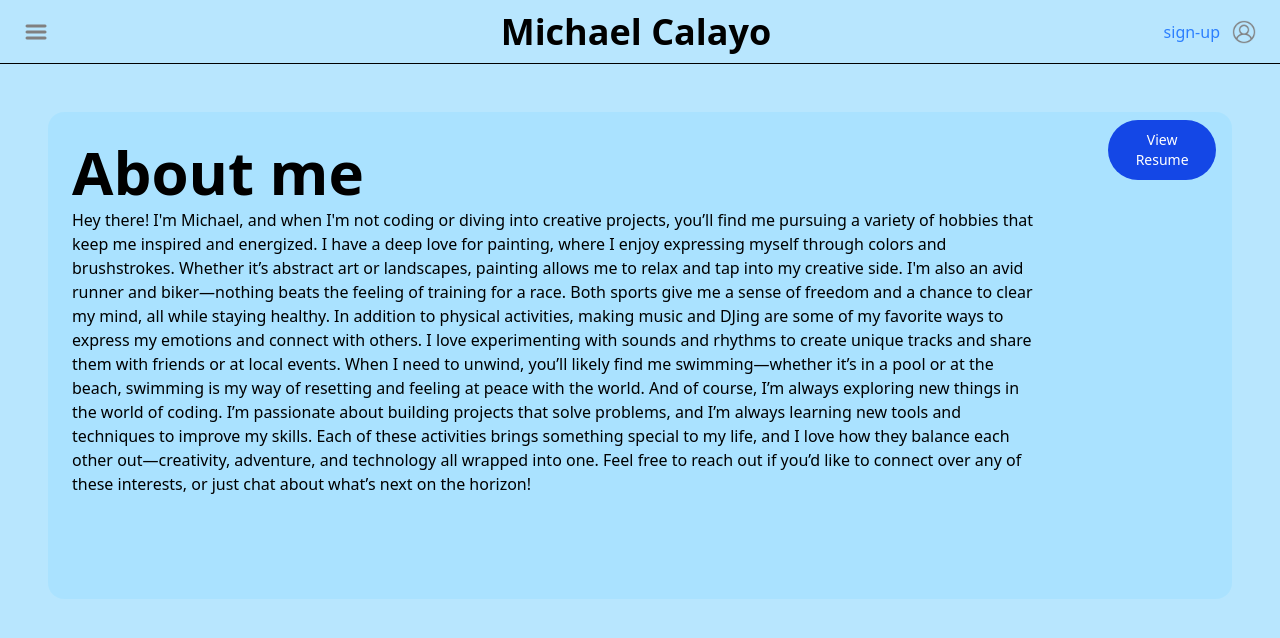
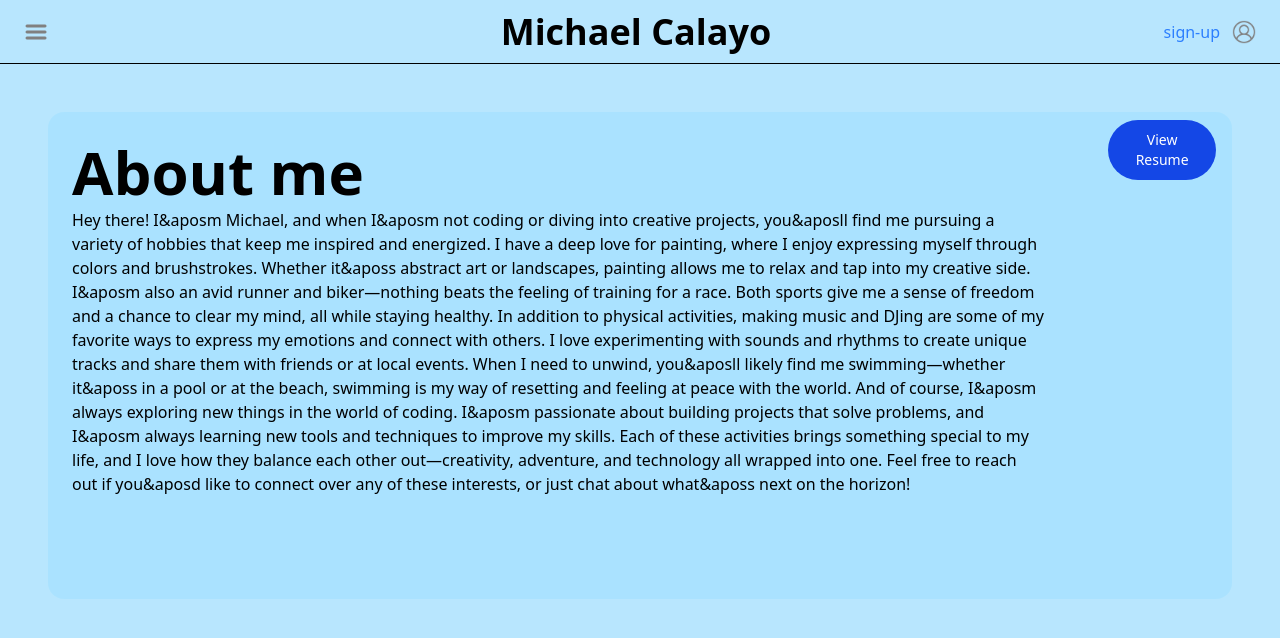
Before and after one commit to mcalayo/mcalayo.github.io, a Next.js app: page /about in a window 1280 px wide. Shown: the top 638 px of the page. Built offline with nearby package versions, Linux system fonts and the light colour scheme.

Commit message:
fix build errors

```diff
--- a/app/about/page.tsx
+++ b/app/about/page.tsx
@@ -4,7 +4,7 @@ import Resume from '../components/Resume'
 import ResumeButton from '../components/ResumeButton'
 
 export default async function Page() {
-  let showResume = false
+  const showResume = false
   return (
     <section className='flex flex-col p-12'>
       <div className='h-[487px] flex-row justify-between gap-12 rounded-2xl bg-sky-300/20 p-2 md:flex'>
@@ -13,28 +13,29 @@ export default async function Page() {
             <TypingEffect messages={['About me']}></TypingEffect>
           </div>
           <p className='flex'>
-            Hey there! I'm Michael, and when I'm not coding or diving into
-            creative projects, you’ll find me pursuing a variety of hobbies that
-            keep me inspired and energized. I have a deep love for painting,
-            where I enjoy expressing myself through colors and brushstrokes.
-            Whether it’s abstract art or landscapes, painting allows me to relax
-            and tap into my creative side. I'm also an avid runner and
-            biker—nothing beats the feeling of training for a race. Both sports
-            give me a sense of freedom and a chance to clear my mind, all while
-            staying healthy. In addition to physical activities, making music
-            and DJing are some of my favorite ways to express my emotions and
-            connect with others. I love experimenting with sounds and rhythms to
-            create unique tracks and share them with friends or at local events.
-            When I need to unwind, you’ll likely find me swimming—whether it’s
-            in a pool or at the beach, swimming is my way of resetting and
-            feeling at peace with the world. And of course, I’m always exploring
-            new things in the world of coding. I’m passionate about building
-            projects that solve problems, and I’m always learning new tools and
-            techniques to improve my skills. Each of these activities brings
-            something special to my life, and I love how they balance each other
-            out—creativity, adventure, and technology all wrapped into one. Feel
-            free to reach out if you’d like to connect over any of these
-            interests, or just chat about what’s next on the horizon!
+            Hey there! I&aposm Michael, and when I&aposm not coding or diving
+            into creative projects, you&aposll find me pursuing a variety of
+            hobbies that keep me inspired and energized. I have a deep love for
+            painting, where I enjoy expressing myself through colors and
+            brushstrokes. Whether it&aposs abstract art or landscapes, painting
+            allows me to relax and tap into my creative side. I&aposm also an
+            avid runner and biker—nothing beats the feeling of training for a
+            race. Both sports give me a sense of freedom and a chance to clear
+            my mind, all while staying healthy. In addition to physical
+            activities, making music and DJing are some of my favorite ways to
+            express my emotions and connect with others. I love experimenting
+            with sounds and rhythms to create unique tracks and share them with
+            friends or at local events. When I need to unwind, you&aposll likely
+            find me swimming—whether it&aposs in a pool or at the beach,
+            swimming is my way of resetting and feeling at peace with the world.
+            And of course, I&aposm always exploring new things in the world of
+            coding. I&aposm passionate about building projects that solve
+            problems, and I&aposm always learning new tools and techniques to
+            improve my skills. Each of these activities brings something special
+            to my life, and I love how they balance each other out—creativity,
+            adventure, and technology all wrapped into one. Feel free to reach
+            out if you&aposd like to connect over any of these interests, or
+            just chat about what&aposs next on the horizon!
           </p>
         </div>
         <div>
--- a/app/components/ReactTyping.tsx
+++ b/app/components/ReactTyping.tsx
@@ -7,7 +7,7 @@ interface TypingEffectProps {
 }
 
 const TypingEffect: React.FC<TypingEffectProps> = ({ messages }) => {
-  let messagesSequence = []
+  const messagesSequence = []
 
   for (let i = 0; i < messages.length; i++) {
     messagesSequence.push(messages[i])
--- a/app/components/ResumeButton.tsx
+++ b/app/components/ResumeButton.tsx
@@ -1,9 +1,9 @@
 'use client'
 
-import { useState } from 'react'
+// import { useState } from 'react'
 
 const ResumeButton = () => {
-  const [showResume, setShowResume] = useState(false)
+  //   const [showResume, setShowResume] = useState(false)
 
   return (
     <button
--- a/app/page.tsx
+++ b/app/page.tsx
@@ -10,28 +10,29 @@ export default function Home() {
             <TypingEffect messages={['test']}></TypingEffect>
           </div>
           <p className='flex'>
-            Hey there! I'm Michael, and when I'm not coding or diving into
-            creative projects, you’ll find me pursuing a variety of hobbies that
-            keep me inspired and energized. I have a deep love for painting,
-            where I enjoy expressing myself through colors and brushstrokes.
-            Whether it’s abstract art or landscapes, painting allows me to relax
-            and tap into my creative side. I'm also an avid runner and
-            biker—nothing beats the feeling of training for a race. Both sports
-            give me a sense of freedom and a chance to clear my mind, all while
-            staying healthy. In addition to physical activities, making music
-            and DJing are some of my favorite ways to express my emotions and
-            connect with others. I love experimenting with sounds and rhythms to
-            create unique tracks and share them with friends or at local events.
-            When I need to unwind, you’ll likely find me swimming—whether it’s
-            in a pool or at the beach, swimming is my way of resetting and
-            feeling at peace with the world. And of course, I’m always exploring
-            new things in the world of coding. I’m passionate about building
-            projects that solve problems, and I’m always learning new tools and
-            techniques to improve my skills. Each of these activities brings
-            something special to my life, and I love how they balance each other
-            out—creativity, adventure, and technology all wrapped into one. Feel
-            free to reach out if you’d like to connect over any of these
-            interests, or just chat about what’s next on the horizon!
+            Hey there! I&aposm Michael, and when I&aposm not coding or diving
+            into creative projects, you&aposll find me pursuing a variety of
+            hobbies that keep me inspired and energized. I have a deep love for
+            painting, where I enjoy expressing myself through colors and
+            brushstrokes. Whether it&aposs abstract art or landscapes, painting
+            allows me to relax and tap into my creative side. I&aposm also an
+            avid runner and biker—nothing beats the feeling of training for a
+            race. Both sports give me a sense of freedom and a chance to clear
+            my mind, all while staying healthy. In addition to physical
+            activities, making music and DJing are some of my favorite ways to
+            express my emotions and connect with others. I love experimenting
+            with sounds and rhythms to create unique tracks and share them with
+            friends or at local events. When I need to unwind, you&aposll likely
+            find me swimming—whether it&aposs in a pool or at the beach,
+            swimming is my way of resetting and feeling at peace with the world.
+            And of course, I&aposm always exploring new things in the world of
+            coding. I&aposm passionate about building projects that solve
+            problems, and I&aposm always learning new tools and techniques to
+            improve my skills. Each of these activities brings something special
+            to my life, and I love how they balance each other out—creativity,
+            adventure, and technology all wrapped into one. Feel free to reach
+            out if you&aposd like to connect over any of these interests, or
+            just chat about what&aposs next on the horizon!
           </p>
         </div>
         <iframe
```
